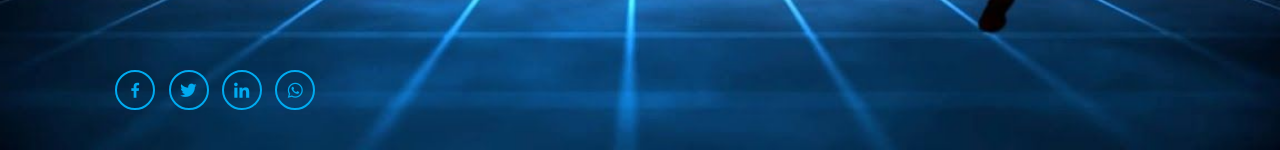
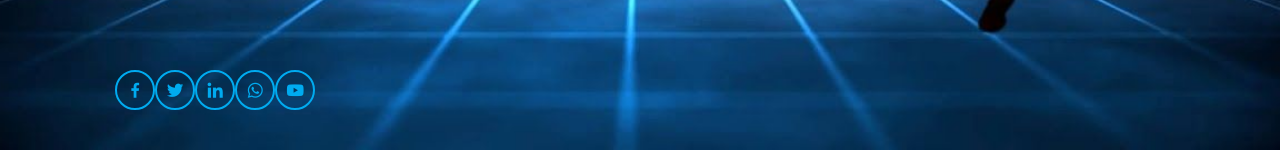
Before and after one commit to devanshnagar911/personal-portfolio, a plain HTML site: page index.html in a window 1280 px wide. Shown: the part 650-800 px from the top of the page. Drawn offline with nearby package versions, Linux system fonts and the light colour scheme.

Commit message:
Add files via upload

```diff
--- a/index.html
+++ b/index.html
@@ -52,6 +52,8 @@
             <a href="https://www.linkedin.com/in/devansh-nagar-ba069a262" target="_blank"><i class='bx bxl-linkedin'></i></a>
 
             <a href="https://wa.me/9116032733" target="_blank"><i class='bx bxl-whatsapp'></i></a>
+
+            <a href="https://youtube.com/@devansh.nagar.520?si=ykKyaBCr06Revvoo" target="_blank"><i class='bx bxl-youtube'></i></a>
         </div>
         <div class="home-imghover"></div>
     </section>
```
